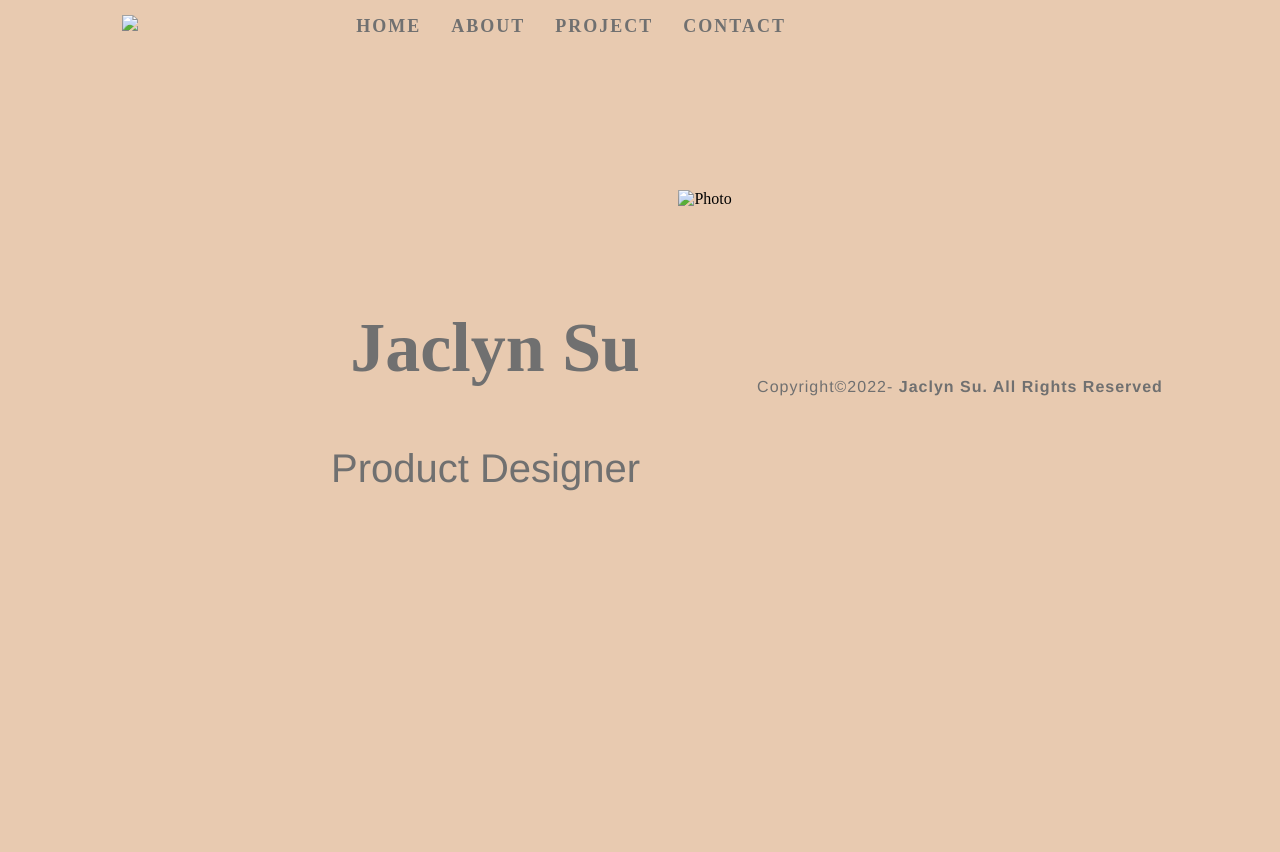
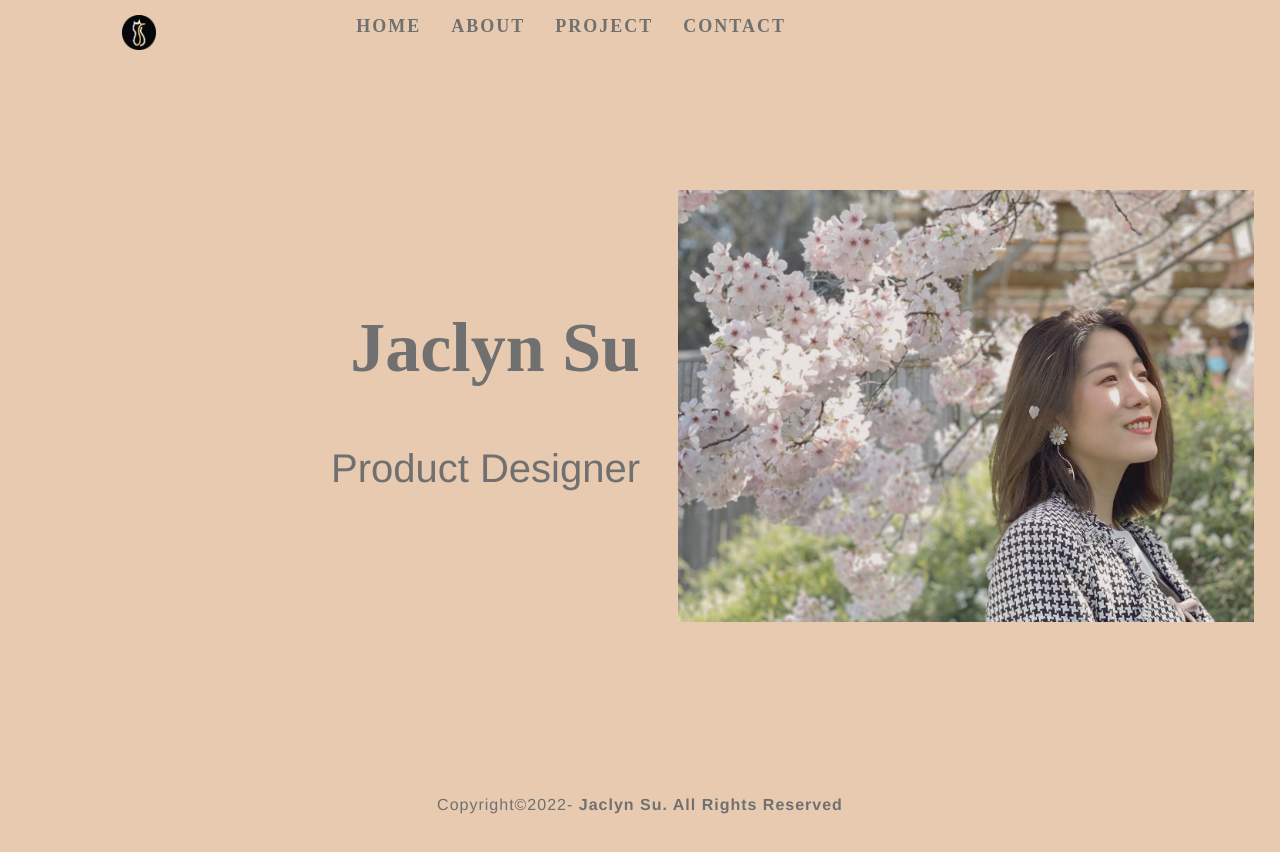
Before and after one commit to jaclynsu/Portfolio, a plain HTML site: page index.html in a window 1280 px wide. Before the commit the page ends 800 px from the top, so only its background shows below. Drawn offline with Linux system fonts and the light colour scheme; the site is published under a folder, as on GitHub Pages, so addresses that start at the root find nothing.

Commit message:
Update index.html

```diff
--- a/index.html
+++ b/index.html
@@ -19,7 +19,7 @@
         <!-- Navigation -->
 
         <header>
-            <img class="logo" src="/images/logo.PNG">
+            <img class="logo" src="images/logo.PNG">
             <nav>
                 <ul>
                     <li><a href="index.html">HOME</a></li>
@@ -40,7 +40,7 @@
                 <p>Product Designer</p>
             </div>
 
-            <img class="about_photo" src="/images/homePagePhoto.JPG" alt="Photo">
+            <img class="about_photo" src="images/homePagePhoto.JPG" alt="Photo">
 
         </div>
 
```
